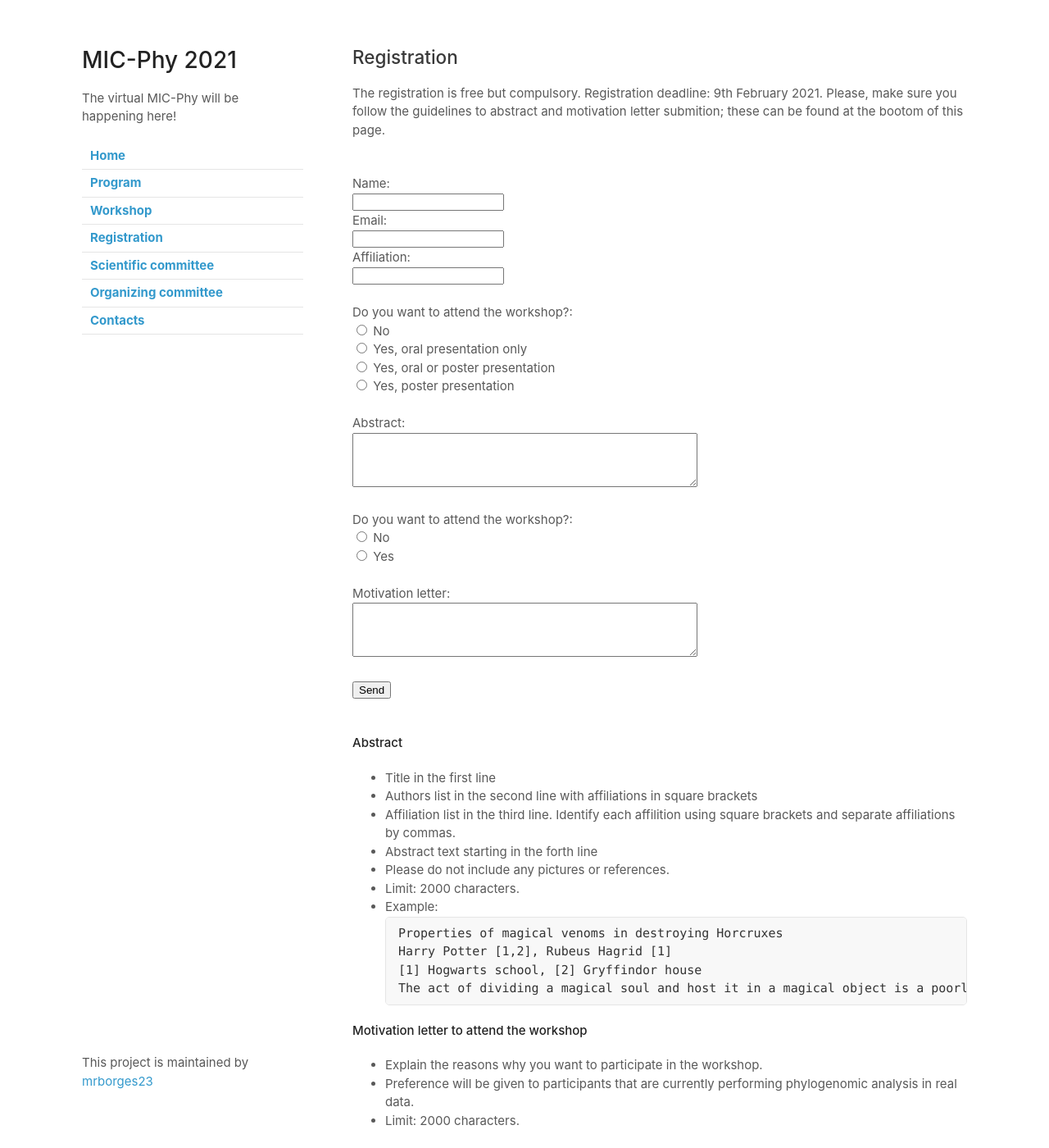
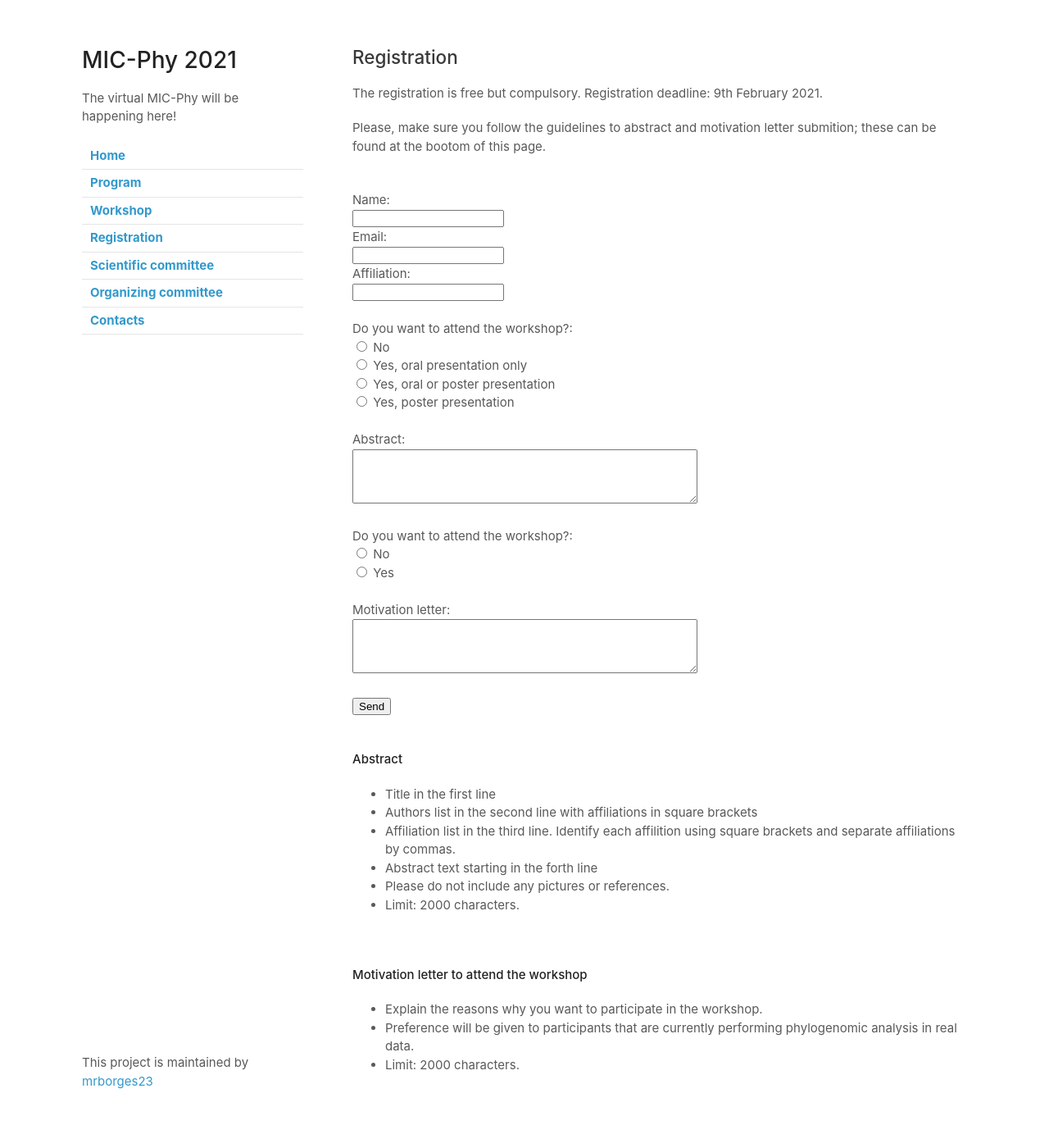
Before and after one commit to mrborges23/micphy2021, a Jekyll site: the page built from registration.md, in a window 1280 px wide and 1400 px high. Shown: the whole window at 82% size. Built offline with Jekyll 4.4.1, drawn with Linux system fonts in a browser that asks for light colours; our own code applies the rules of GitHub Pages for plain Markdown files.

Commit message:
Few changes

````diff
--- a/registration.md
+++ b/registration.md
@@ -1,6 +1,7 @@
 ## Registration
 
 The registration is free but compulsory. Registration deadline: 9th February 2021.
+
 Please, make sure you follow the guidelines to abstract and motivation letter submition; these can be found at the bootom of this page.
 
 <form name="submit-to-google-sheet">
@@ -45,7 +46,7 @@ Please, make sure you follow the guidelines to abstract and motivation letter su
       .then(response => console.log('Success!', response))
       .catch(error => console.error('Error!', error.message))
   })
-  form.reset();
+  form.reset()
 </script>
 
 
@@ -56,13 +57,8 @@ Please, make sure you follow the guidelines to abstract and motivation letter su
 * Abstract text starting in the forth line
 * Please do not include any pictures or references.
 * Limit: 2000 characters.
-* Example:
-```
-Properties of magical venoms in destroying Horcruxes
-Harry Potter [1,2], Rubeus Hagrid [1]
-[1] Hogwarts school, [2] Gryffindor house
-The act of dividing a magical soul and host it in a magical object is a poorly understood branch of the dark arts...
-```
+
+<br>
 
 **Motivation letter to attend the workshop**
 * Explain the reasons why you want to participate in the workshop.
````
